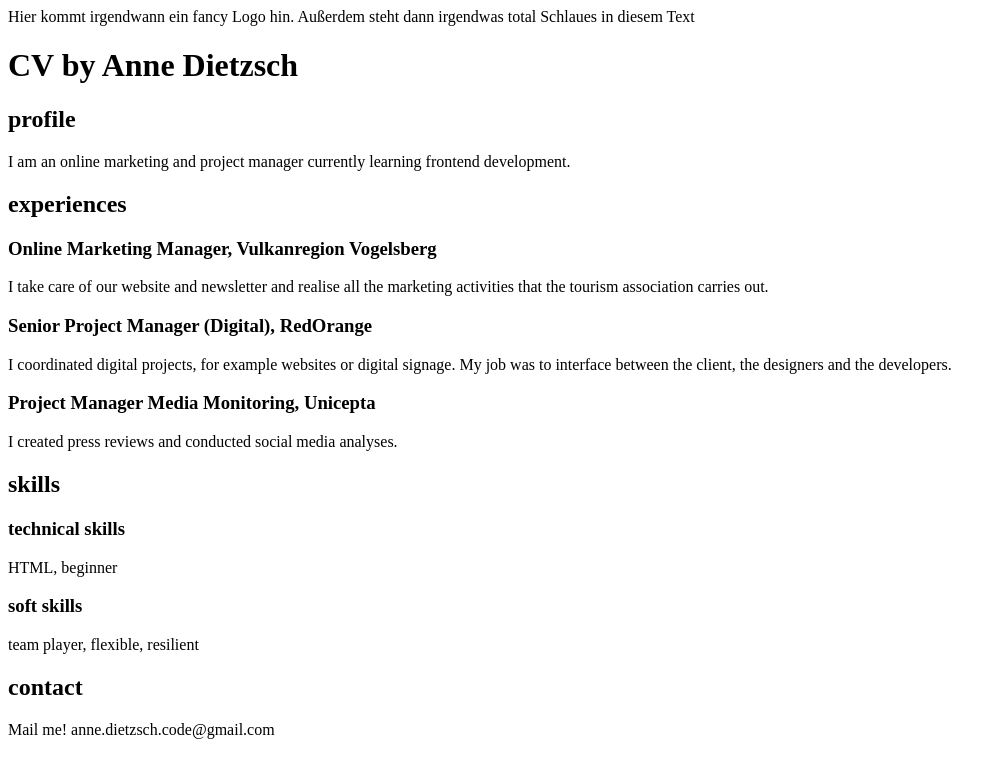
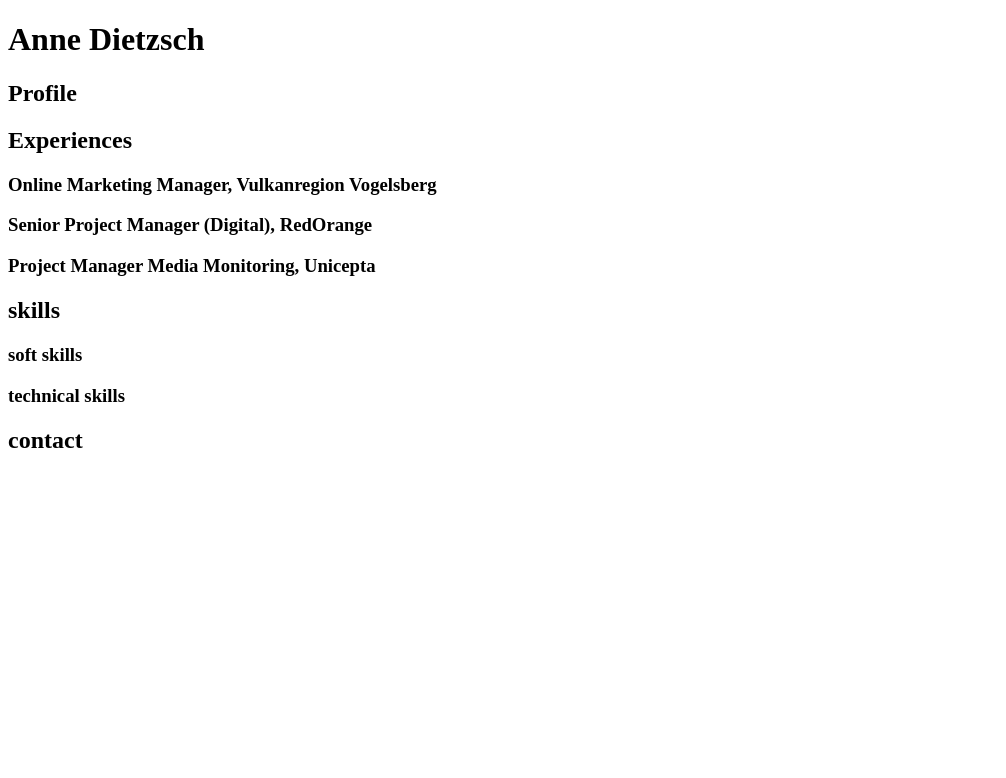
Before and after one commit to anne-die/cv-ad, a plain HTML site: page index.html in a window 1280 px wide. Shown: the whole page, without its empty margins (0-1006 px from the left). Drawn offline with Linux system fonts and the light colour scheme.

Commit message:
corrections

```diff
--- a/index.html
+++ b/index.html
@@ -11,43 +11,38 @@
 </head>
 
 <body>
-    <header>Hier kommt irgendwann ein fancy Logo hin. Außerdem steht dann irgendwas total Schlaues in diesem Text
+    <header>
+        <h1>Anne Dietzsch</h1>
     </header>
     <main>
-        <h1>CV by Anne Dietzsch</h1>
         <article>
-            <h2>profile</h2>
-            <p>I am an online marketing and project manager currently learning frontend development.</p>
+            <h2>Profile</h2>
         </article>
         <article>
-            <h2>experiences</h2>
-            <h3>Online Marketing Manager, Vulkanregion Vogelsberg</h3>
-            <p>I take care of our website and newsletter and realise all the marketing activities that the tourism
-                association carries out.</p>
-            <h3>Senior Project Manager (Digital), RedOrange</h3>
-            <p>I coordinated digital projects, for example websites or digital signage. My job
-                was to interface between the client, the designers and the developers.</p>
-            <h3>Project Manager Media Monitoring, Unicepta</h3>
-            <p>I created press reviews and conducted social media analyses.</p>
+            <h2>Experiences</h2>
+            <section>
+                <h3>Online Marketing Manager, Vulkanregion Vogelsberg</h3>
+            </section>
+            <section>
+                <h3>Senior Project Manager (Digital), RedOrange</h3>
+            </section>
+            <section>
+                <h3>Project Manager Media Monitoring, Unicepta</h3>
+            </section>
         </article>
         <article>
             <h2>skills</h2>
             <section>
-                <h3>technical skills</h3>
-                <p>HTML, beginner</p>
+                <h3>soft skills</h3>
             </section>
             <section>
-                <h3>soft skills</h3>
-                <p>team player, flexible, resilient</p>
+                <h3>technical skills</h3>
             </section>
         </article>
         <article>
             <h2>contact</h2>
-            <p>Mail me! anne.dietzsch.code@gmail.com</p>
         </article>
     </main>
-
-
 </body>
 
 </html>
```
